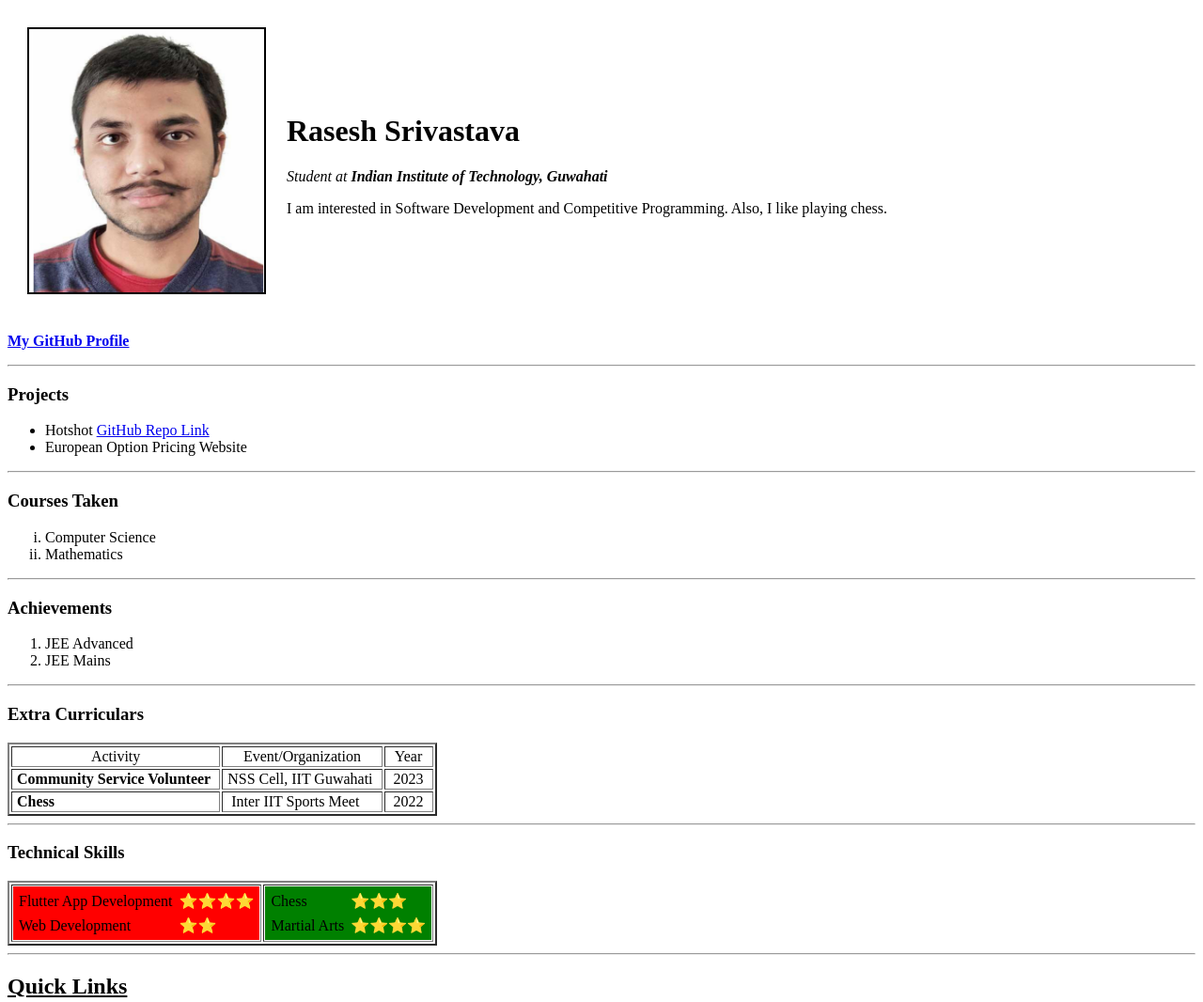
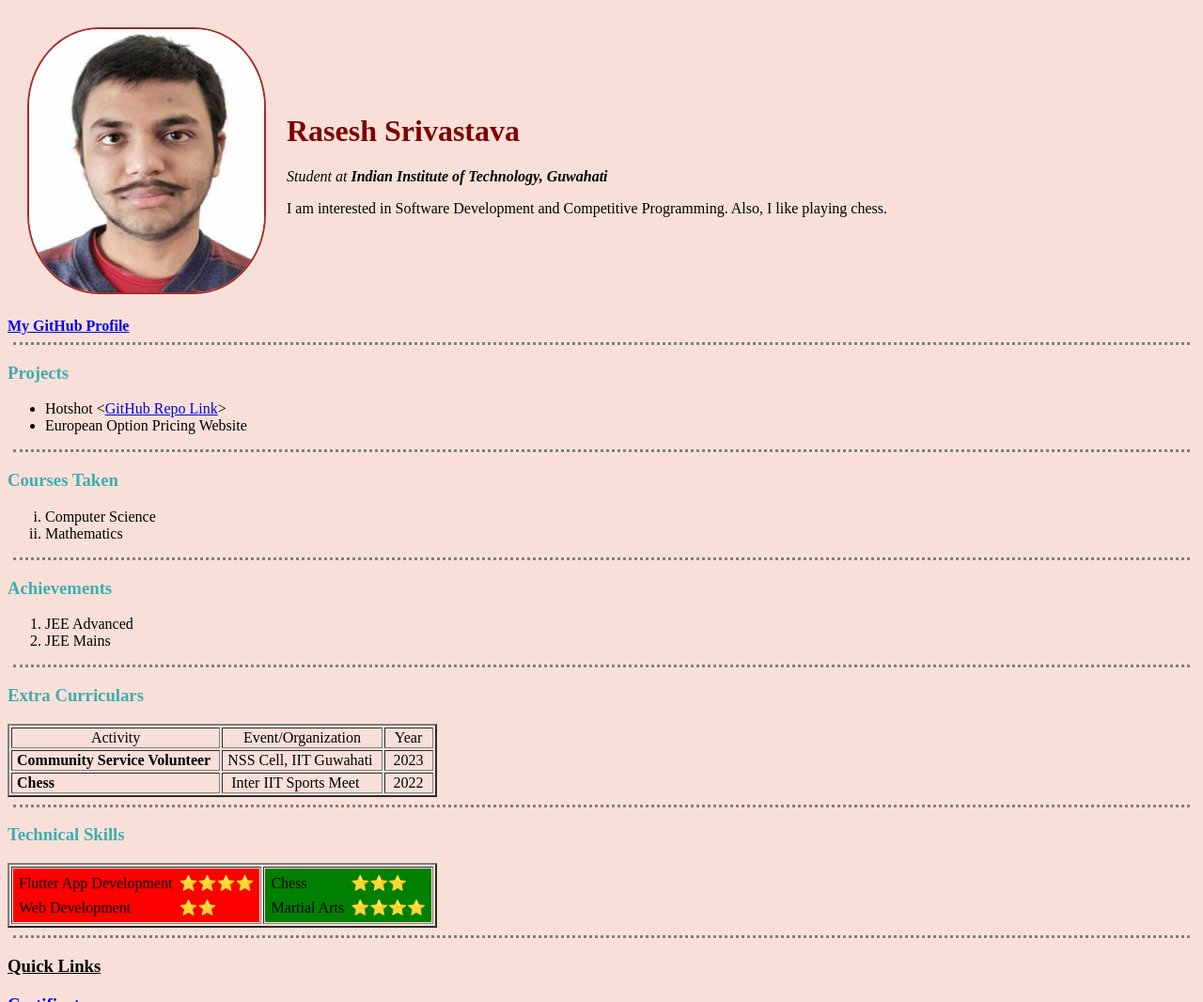
Before and after one commit to Rasesh-Srivastava/Personal-Website, a plain HTML site: page index.html in a window 1280 px wide. Shown: the top 1066 px of the page at 94% size. Drawn offline with Linux system fonts and the light colour scheme.

Commit message:
Added some CSS

```diff
--- /dev/null
+++ b/css/styles.css
@@ -0,0 +1,49 @@
+/* External CSS */
+
+/* tag Selectors */
+
+body {
+    /* background-color: #dcead2; */
+    background-color: #f8e0d9;
+}
+hr {
+    /* background-color: white; */
+    /* border-style: dotted; */
+    /* border-color: white; */
+    border-style: none;
+    border-top-style: dotted;
+    border-color: gray;
+    border-width: 3px;
+    height: 0px;
+    width: 99%;
+    /* width: 10%; */
+}
+h1 {
+    color: #40adad;
+}
+h3 {
+    color: #40adad;
+}
+img {
+    border: 2px solid black;
+    /* background-color: red; */
+}
+
+
+/* class Selectors */
+.Links {
+    color: black;
+}
+.circular {
+    border-radius: 30%;
+}
+.bor {
+    border: 2px solid brown;
+}
+.bor:hover {
+    border: 2px dotted #40adad;
+}
+/* id Selectors */
+#name {
+    color: maroon;
+}
--- a/index.html
+++ b/index.html
@@ -5,29 +5,51 @@
     <meta charset="UTF-8">
     <meta http-equiv="X-UA-Compatible" content="IE=edge">
     <meta name="viewport" content="width=device-width, initial-scale=1.0">
+    <link rel="stylesheet" href="css/styles.css">
     <title>Rasesh's Personal Website</title>
+    <!-- Internal CSS -->
+
+    <!-- <style>
+        /* Internal CSS */
+        body {
+            background-color: #bcebd4;
+        }
+        hr {
+            /* background-color: white; */
+            /* border-style: dotted; */
+            /* border-color: white; */
+            border-style: none;
+            border-top-style: dotted;
+            border-color: gray;
+            border-width: 3px;
+            height: 0px;
+            width: 99%;
+            /* width: 10%; */
+        }
+    </style> -->
 </head>
-
+<!-- Inline CSS -->
+<!-- <body style="background-color: #bcebd4;">    Inline CSS     -->
 <body>
     <table cellspacing="20">
         <tr>
             <td>
-                <img src="MyPhoto.jpg" alt="Rasesh's Profile Photo" height="280" width="250" border="2">
+                <img class="circular bor" src="MyPhoto.jpg" alt="Rasesh's Profile Photo" height="280" width="250">
             </td>
             <td>
-                <h1>Rasesh Srivastava</h1>
+                <h1 id="name">Rasesh Srivastava</h1>
                 <em>Student at <strong>Indian Institute of Technology, Guwahati</strong></em>
                 <p>I am interested in Software Development and Competitive Programming. Also, I like playing chess.</p>
             </td>
         </tr>
     </table>
     <strong>
-        <p><a href="https://github.com/Rasesh-Srivastava">My GitHub Profile</a></p>
+        <div><a href="https://github.com/Rasesh-Srivastava">My GitHub Profile</a></div>
     </strong>
     <hr>
     <h3>Projects</h3>
     <ul>
-        <li>Hotshot <a href="https://github.com/ptayal76/hotshot">GitHub Repo Link</a></li>
+        <li>Hotshot &lt;<a href="https://github.com/ptayal76/hotshot">GitHub Repo Link</a>&gt;</li>
         <li>European Option Pricing Website</li>
     </ul>
     <hr>
@@ -136,8 +158,9 @@
         </tr>
     </table>
     <hr>
-    <h2><u>Quick Links</u></h2>
+    <h3 class="Links"><u>Quick Links</u></h3>
     <h3><a href="Certificates.html">Certificates</a></h3>
     <h3><a href="ContactMe.html">Contact Me</a></h3>
 </body>
+
 </html>
```
Also changed, not shown: Certificates.html (+1 -0 lines), ContactMe.html (+1 -0 lines).
